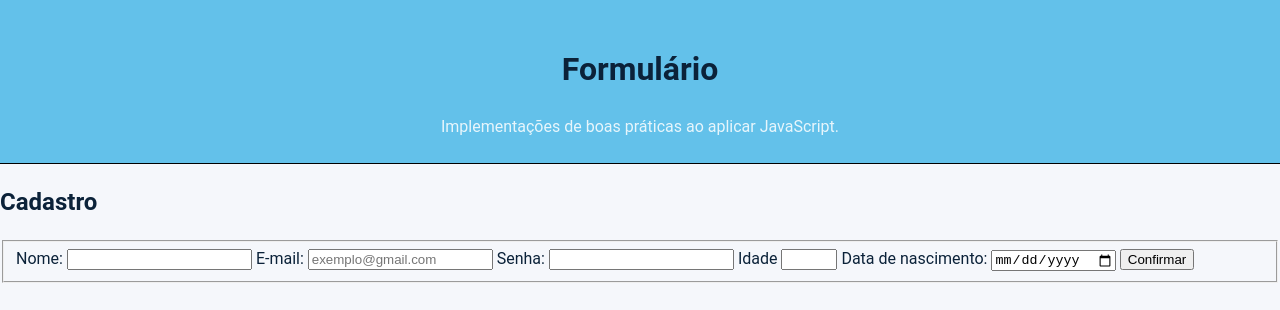
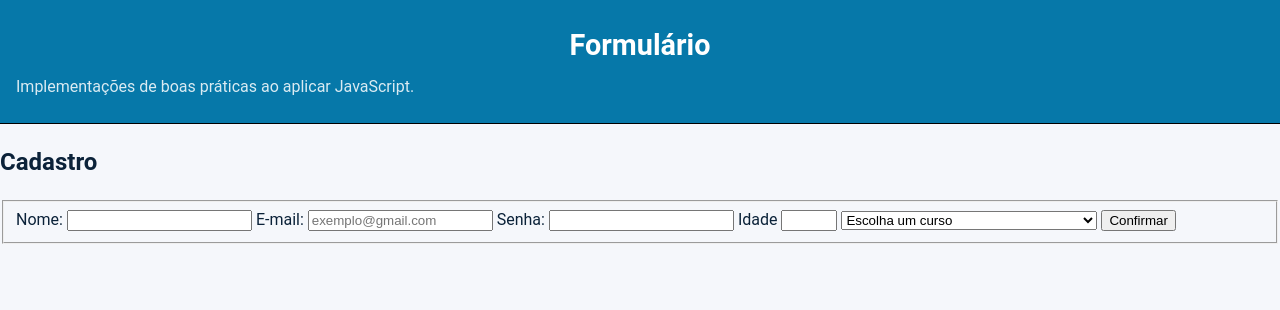
Before and after one commit to Leticia-Muramoto/Aula_pratica5, a plain HTML site: page frontend/index.html in a window 1280 px wide. Drawn offline with Linux system fonts and the light colour scheme; files whose address does not match are found by name.

Commit message:
treco coisado

```diff
--- a/frontend/index.html
+++ b/frontend/index.html
@@ -19,29 +19,25 @@
                 <form action="#" method="post">
                     <fieldset>
                         <label for="nome">Nome:</label>
-                        <input type="text" id="nome" name="nome" required />
+                        <input type="text" id="nome" name="nome" required maxlength="50"/>
 
                         <label for="email">E-mail:</label>
                         <input type="email" id="email" name="email" placeholder="exemplo@gmail.com" />
 
-<!--    Mudar para a API e colocar Estado/Cidade
-                        <select name="curso" required="required">
-                            <option value="">Escolha um curso</option>
-                            <option value="engenharia_comp">Engenharia de computação</option>
-                            <option value="Análise">Análise e desenvolvimento de sistemas</option>
-                            <option value="ciencia">Ciência da Computação</option>
-                            <option value="engenharia_soft">Engenharia de Software</option>
-                            <option value="Sistemas">Sistemas de informação</option>
-                        </select>
--->
                         <label for="password">Senha:</label>
                         <input type="password" id="senha" name="senha" minlength="6" required />
 
                         <label for="idade">Idade</label>
                         <input type="number" id="idade" name="idade" min="18" max="99">
 
-                        <label for="nascimento">Data de nascimento:</label>
-                        <input type="date" id="nascimento" name="nascimento">
+                        <select name="curso" required="required">
+                                <option value="">Escolha um curso</option>
+                                <option value="engenharia_comp">Engenharia de computação</option>
+                                <option value="Análise">Análise e desenvolvimento de sistemas</option>
+                                <option value="ciencia">Ciência da Computação</option>
+                                <option value="engenharia_soft">Engenharia de Software</option>
+                                <option value="Sistemas">Sistemas de informação</option>
+                        </select>
 
                         <button type="submit">Confirmar</button>
                     </fieldset>
--- a/frontend/styles/main.css
+++ b/frontend/styles/main.css
@@ -20,8 +20,17 @@ line-height: 1.5;
 .topbar {
 padding: 24px 16px;
 text-align: center;
-background: #63c1ea;
+background: #0678a9;
 border-bottom: 1px solid var(--cor-borda);
 }
-.sub { margin: 8px 0 0; opacity: 0.85; color: white;
+#titulo {
+    margin: 0;
+    font-size: 1.8rem;
+    color: white;
 }
+.sub {
+    text-align: start;
+    margin: 8px 0 0;
+    opacity: 0.85;
+    color: white;
+}
```
